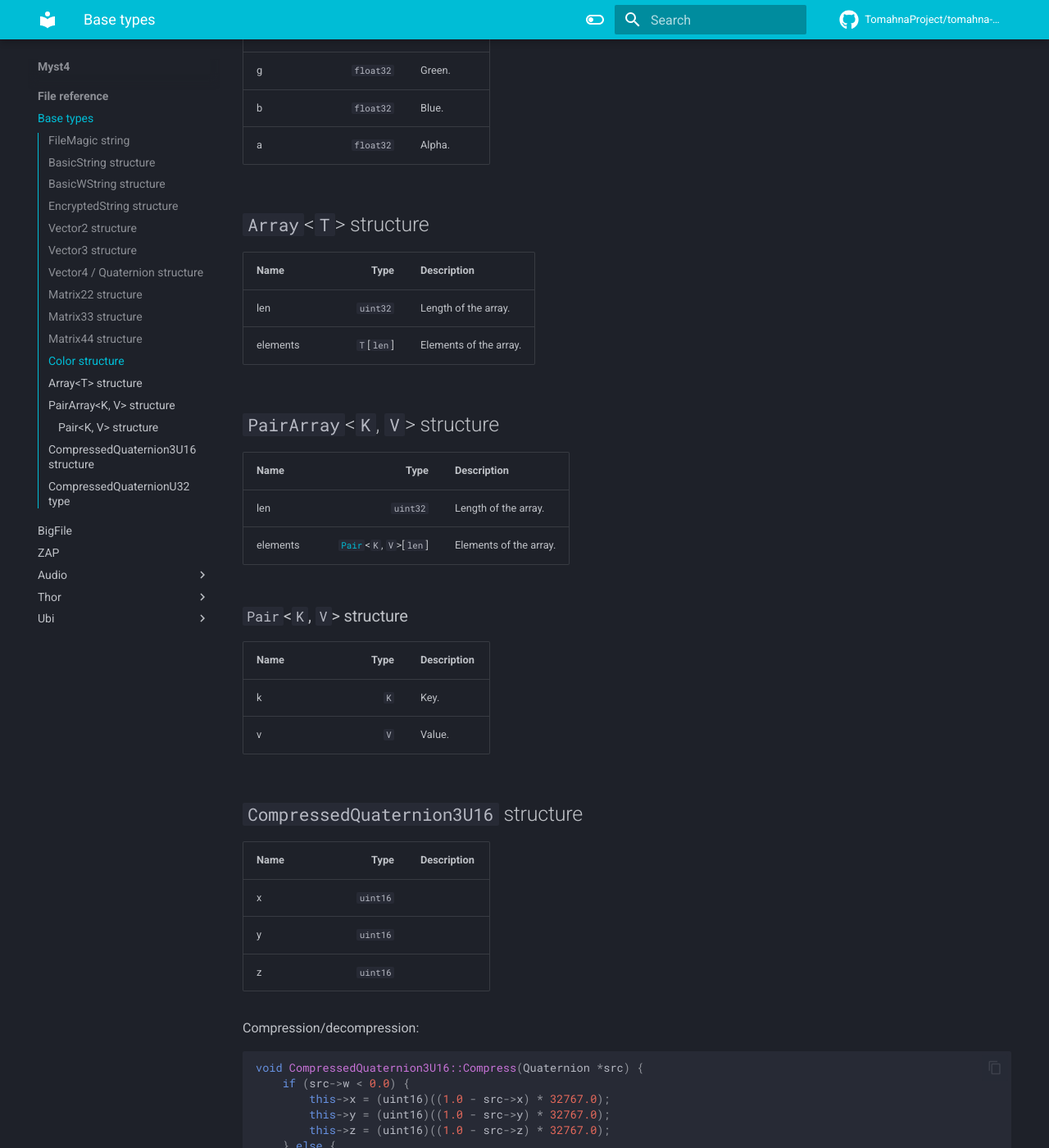
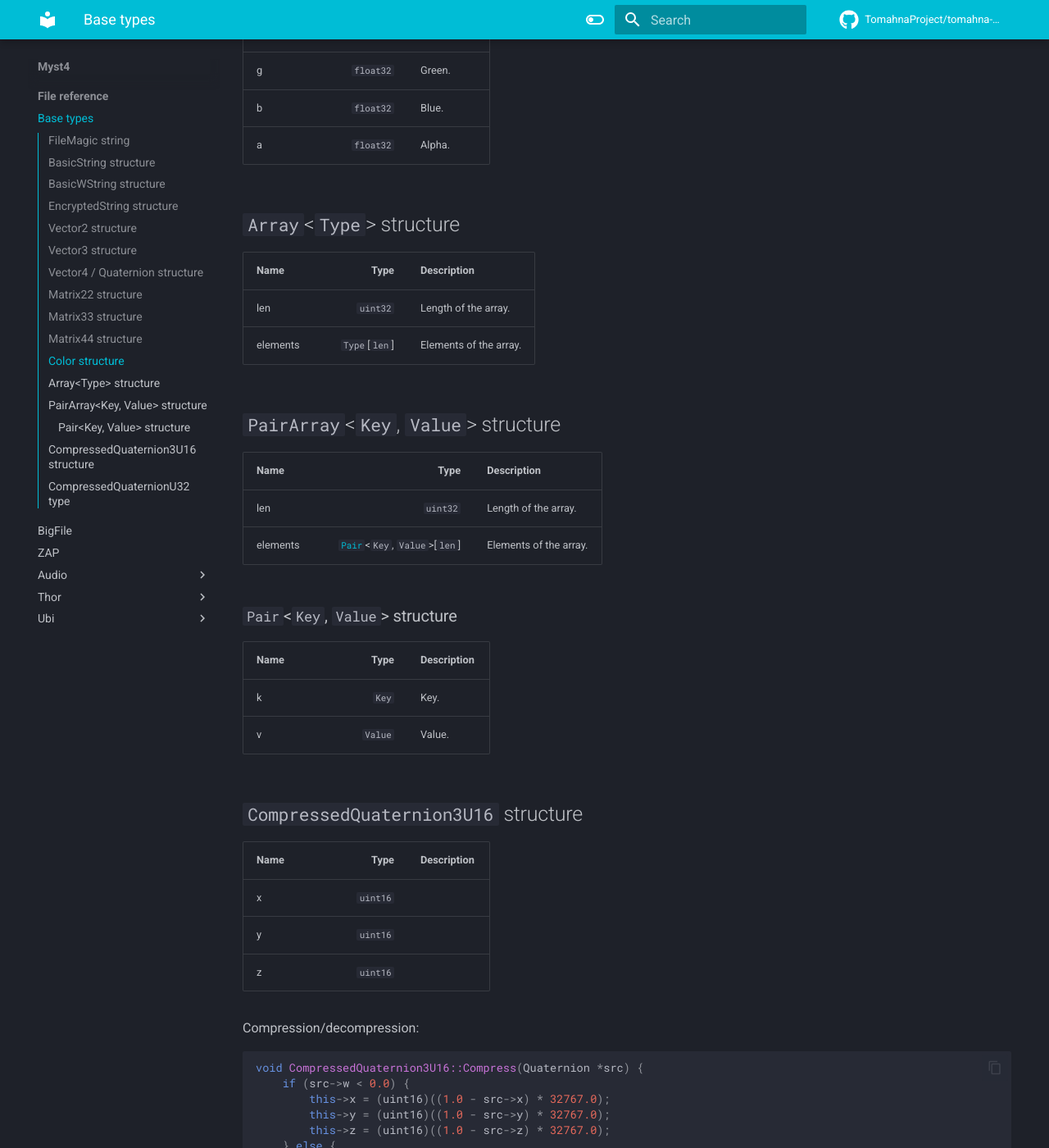
Before and after one commit to TomahnaProject/tomahna-project-wiki, an MkDocs documentation site: the page built from docs/myst4/file-reference/base.md, in a window 1280 px wide and 1400 px high, scrolled down 3218 px. Shown: the whole window at 82% size. Built offline with MkDocs 1.6.1 and Material for MkDocs 9.7.7, drawn with Linux system fonts in a browser that asks for light colours; comment, search, counter and statistics services are not loaded.

Commit message:
myst4/file-reference/base: make type parameter names less terse

```diff
--- a/docs/myst4/file-reference/base.md
+++ b/docs/myst4/file-reference/base.md
@@ -94,26 +94,26 @@ Sometimes referred to as `vec4` or `quat` respectively.
 | b | `float32` | Blue. |
 | a | `float32` | Alpha. |
 
-## `Array`<`T`> structure {#array-structure}
+## `Array`<`Type`> structure {#array-structure}
 
 | Name | Type | Description |
 | :-- | --: | --- |
 | len | `uint32` | Length of the array. |
-| elements | `T`\[`len`\] | Elements of the array. |
+| elements | `Type`\[`len`\] | Elements of the array. |
 
-## `PairArray`<`K`, `V`> structure {#pairarray-structure}
+## `PairArray`<`Key`, `Value`> structure {#pairarray-structure}
 
 | Name | Type | Description |
 | :-- | --: | --- |
 | len | `uint32` | Length of the array. |
-| elements | [`Pair`](#pair-structure)<`K`, `V`>\[`len`\] | Elements of the array. |
+| elements | [`Pair`](#pair-structure)<`Key`, `Value`>\[`len`\] | Elements of the array. |
 
-### `Pair`<`K`, `V`> structure {#pair-structure}
+### `Pair`<`Key`, `Value`> structure {#pair-structure}
 
 | Name | Type | Description |
 | :-- | --: | --- |
-| k | `K` | Key. |
-| v | `V` | Value. |
+| k | `Key` | Key. |
+| v | `Value` | Value. |
 
 ## `CompressedQuaternion3U16` structure
 
```
